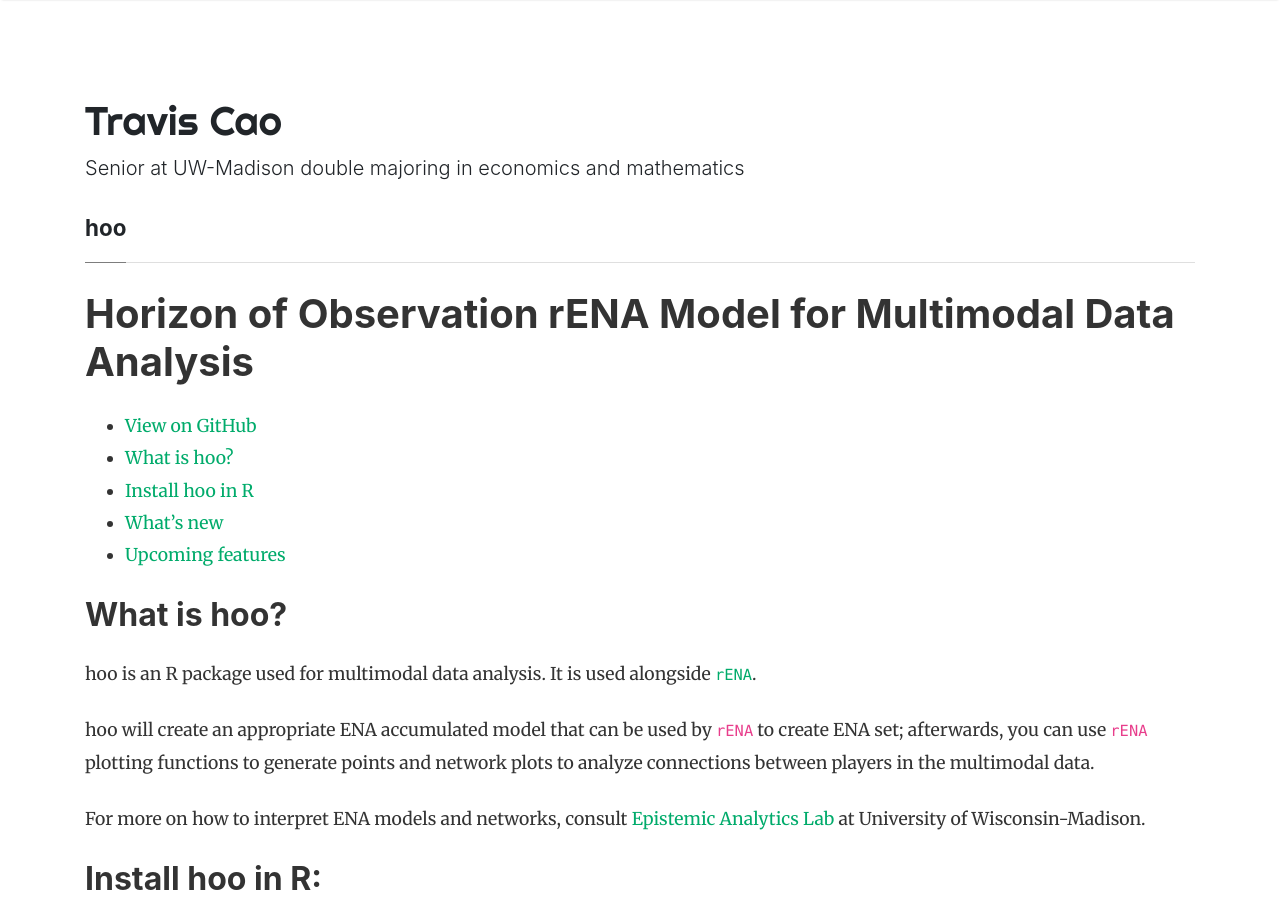
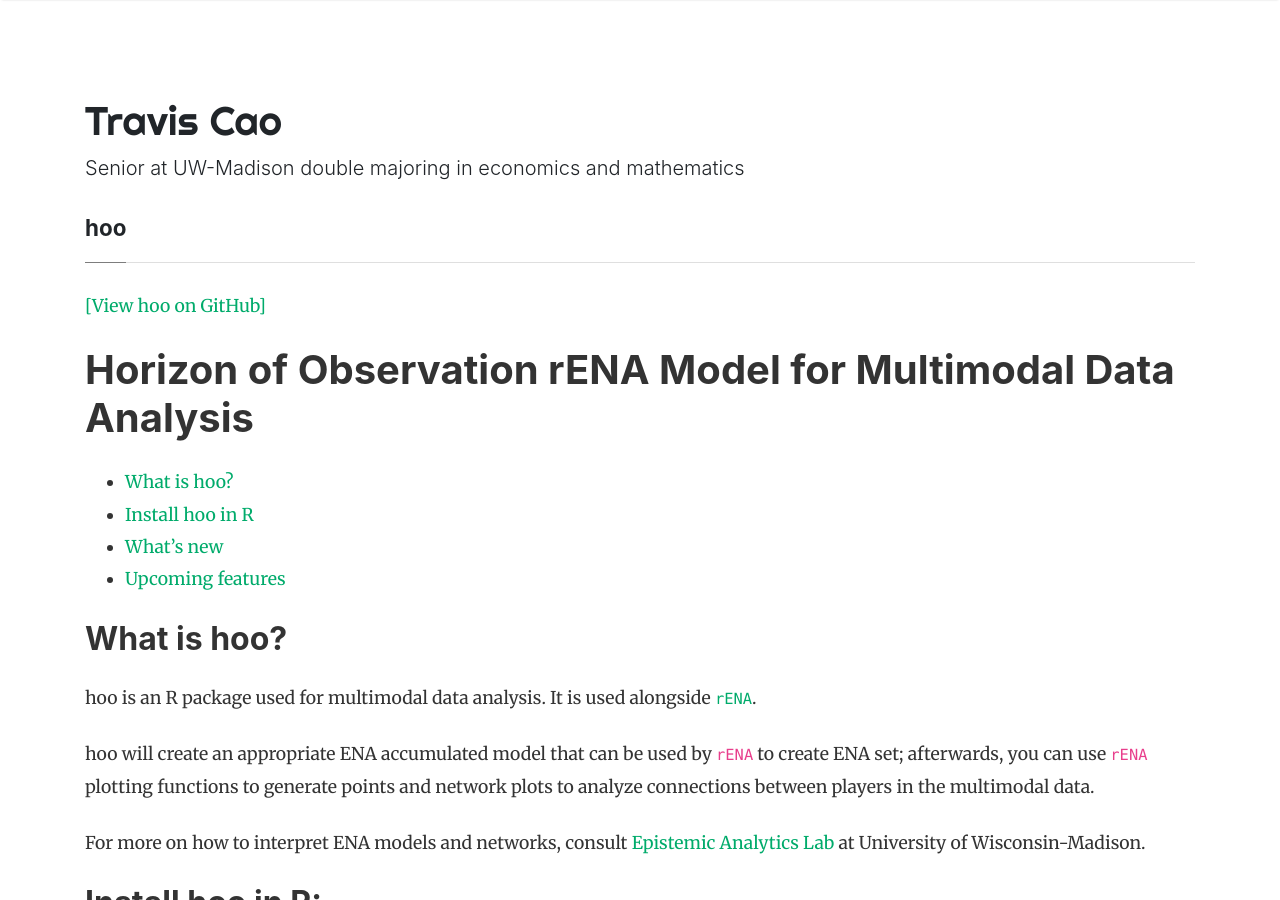
Before and after one commit to scaotravis/scaotravis.github.io, a Jekyll site: the page built from _posts/2019-02-24-hoo.md, in a window 1280 px wide and 900 px high. Built offline with Jekyll 4.4.1, drawn with Linux system fonts in a browser that asks for light colours; nearby versions of some CDN libraries; comment, search, counter and statistics services are not loaded.

Commit message:
update hoo page

```diff
--- a/_posts/2019-02-24-hoo.md
+++ b/_posts/2019-02-24-hoo.md
@@ -5,9 +5,10 @@ categories: research
 permalink: /hoo/
 ---
 
+[\[View hoo on GitHub\]](https://github.com/scaotravis/hoo)
+
 # Horizon of Observation rENA Model for Multimodal Data Analysis
 
-* [View on GitHub](https://github.com/scaotravis/hoo)
 * [What is hoo?](#what-is-hoo)
 * [Install hoo in R](#install-hoo-in-r)
 * [What's new](#whats-new)
```
Also changed, not shown: 3 other files.
